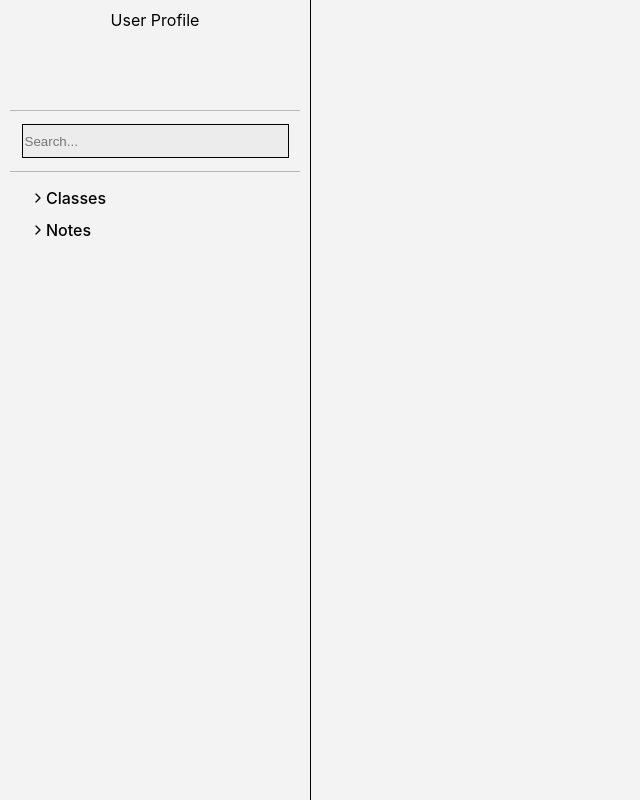
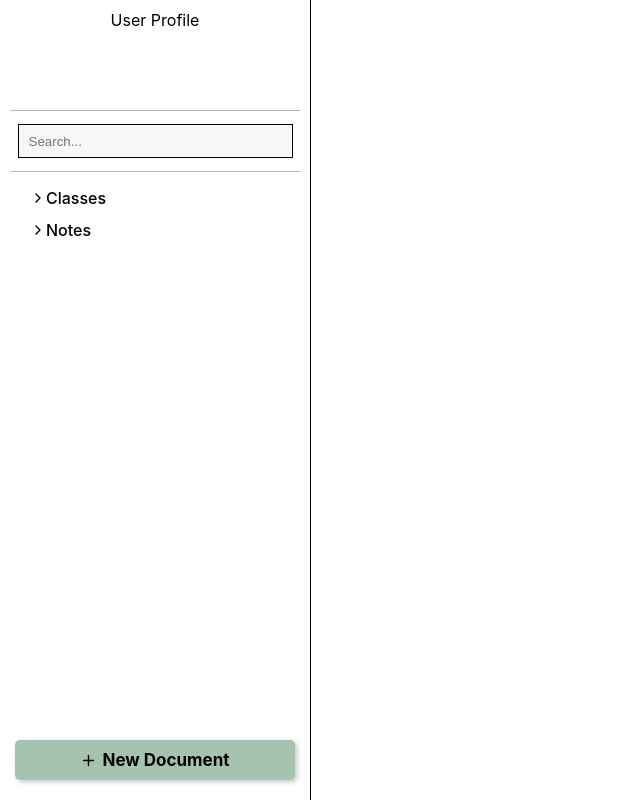
Before and after one commit to JeremyOlea/MemPal, a React (Create React App) app: page / in a window 1280 px wide. Shown: the whole page, without its empty margins (0-640 px from the left). Built offline with nearby package versions, Linux system fonts and the light colour scheme.

Commit message:
new document button

```diff
--- /dev/null
+++ b/src/components/sidebar/DropdownItem.js
@@ -0,0 +1,13 @@
+import React, { Component } from 'react'
+
+export class DropdownItem extends Component {
+    render() {
+        return (
+            <div className='menu-item'>
+                {this.props.children}
+            </div>
+        )
+    }
+}
+
+export default DropdownItem
--- /dev/null
+++ b/src/components/sidebar/DropdownMenu.js
@@ -0,0 +1,19 @@
+import React, { Component } from 'react'
+import DropdownItem from './DropdownItem'
+
+export class DropdownMenu extends Component {
+    render() {
+        return (
+            <div className='dropdown'>
+                <DropdownItem>
+                        New Document
+                </DropdownItem>
+                <DropdownItem>
+                        New Folder
+                </DropdownItem>
+            </div>
+        )
+    }
+}
+
+export default DropdownMenu
--- /dev/null
+++ b/src/components/sidebar/NewDocumentButton.js
@@ -0,0 +1,50 @@
+import React, { Component } from 'react'
+import {FiPlus} from "react-icons/fi"
+
+export class NewDocumentButton extends Component {
+    state = {
+        isOpen: false,
+    }
+
+    container = React.createRef();
+
+    componentWillUnmount() {
+        document.removeEventListener("mousedown", this.handleClickOutside);
+    }
+
+    handleClickOutside = (event) => {
+        if (
+            this.container.current &&
+            !this.container.current.contains(event.target)
+          ) {
+            this.setState({
+              isOpen: false,
+            });
+          }
+    }
+
+    setIsOpen = (b) => {
+        this.setState({isOpen: b});
+
+        if (b) {
+            document.addEventListener("mousedown", this.handleClickOutside);
+        } else {
+            document.removeEventListener("mousedown", this.handleClickOutside);
+        }
+    }
+
+    render() {
+        return (
+            <div ref={this.container}>
+                {this.state.isOpen && this.props.children}
+                <div className='new-document-btn' onClick={() => this.setIsOpen(!this.state.isOpen)}>
+                    <FiPlus className='new-document-plus'/>
+                    New Document
+                </div>
+            </div>
+
+        )
+    }
+}
+
+export default NewDocumentButton
--- a/src/components/sidebar/Sidebar.js
+++ b/src/components/sidebar/Sidebar.js
@@ -1,4 +1,6 @@
 import React, { Component } from 'react'
+import DropdownMenu from './DropdownMenu'
+import NewDocumentButton from './NewDocumentButton'
 import './sidebar.css'
 import Tree from './Tree'
 
@@ -8,7 +10,7 @@ class Sidebar extends Component {
     }
 
     highlightDocument = (id) => {
-        this.setState({highlightId: id})
+        this.setState({highlightId: id});
     }
 
     render() {
@@ -22,6 +24,11 @@ class Sidebar extends Component {
                     <div className='document-area'>
                         <Tree className='tree' data={treeData}
                         parentCallback={this.highlightDocument} isSelected={this.state.highlightId}/>
+                    </div>
+                    <div className='new-document-area'>
+                        <NewDocumentButton>
+                            <DropdownMenu></DropdownMenu>
+                        </NewDocumentButton>
                     </div>
                 </div>
             </div>
--- a/src/components/sidebar/sidebar.css
+++ b/src/components/sidebar/sidebar.css
@@ -44,6 +44,46 @@
     padding-top: 10px;
     border-top: 1px solid #b8b8b8;
     flex: 1;
+}
+
+.new-document-area {
+    /* background-color: red; */
+    /* position: relative; */
+    display: flex;
+    justify-content: center;
+    text-align: center;
+    height: 60px;
+    /* flex: 1; */
+}
+
+.new-document-btn {
+    display: flex;
+    align-items: center;
+    justify-content: center;
+    /* border: 1px solid; */
+    box-shadow: 2px 2px 5px rgba(100, 100, 100, 0.377);
+    border-radius: 5px;
+    height: 40px;
+    width: 280px;
+    font-weight: 700;
+    font-size: 17px;
+
+    background-color: rgba(90, 145, 108, 0.541);
+    -webkit-user-select: none; /* Safari */
+    -moz-user-select: none; /* Firefox */
+    -ms-user-select: none; /* IE10+/Edge */
+    user-select: none; /* Standard */
+}
+
+.new-document-btn:hover {
+    cursor: pointer;
+    filter: brightness(1.2);
+    /* background: rgba(90, 145, 108, 0.527); */
+}
+
+.new-document-plus {
+    padding-top: 1px;
+    padding-right: 5px;
 }
 
 .folder {
@@ -120,3 +160,36 @@
     border-radius: 5px;
     margin-right: 10px;
 }
+
+input:focus {
+    outline: none;
+}
+
+input {
+    padding-left: 10px;
+}
+
+.dropdown {
+    position: absolute;
+    bottom: 65px;
+    overflow: hidden;
+    background-color: white;
+    border-radius: 3px;
+    box-shadow: 0px 0px 10px 1px rgba(100, 100, 100, 0.315);
+}
+
+.menu-item {
+    display: flex;
+    align-items: center;
+    background-color: white;
+    height: 30px;
+    width: 200px;
+    padding-top: 2px;
+    overflow: hidden;
+    padding: 5px;
+}
+
+.menu-item:hover {
+   cursor: pointer;
+   filter: brightness(95%);
+}
--- a/src/pages/Home/Home.css
+++ b/src/pages/Home/Home.css
@@ -1,5 +1,5 @@
 .flex-container {
     display: flex;
     flex-direction: row;
-    background-color: rgb(243, 243, 243);
+    /* background-color: rgb(243, 243, 243); */
 }
```
